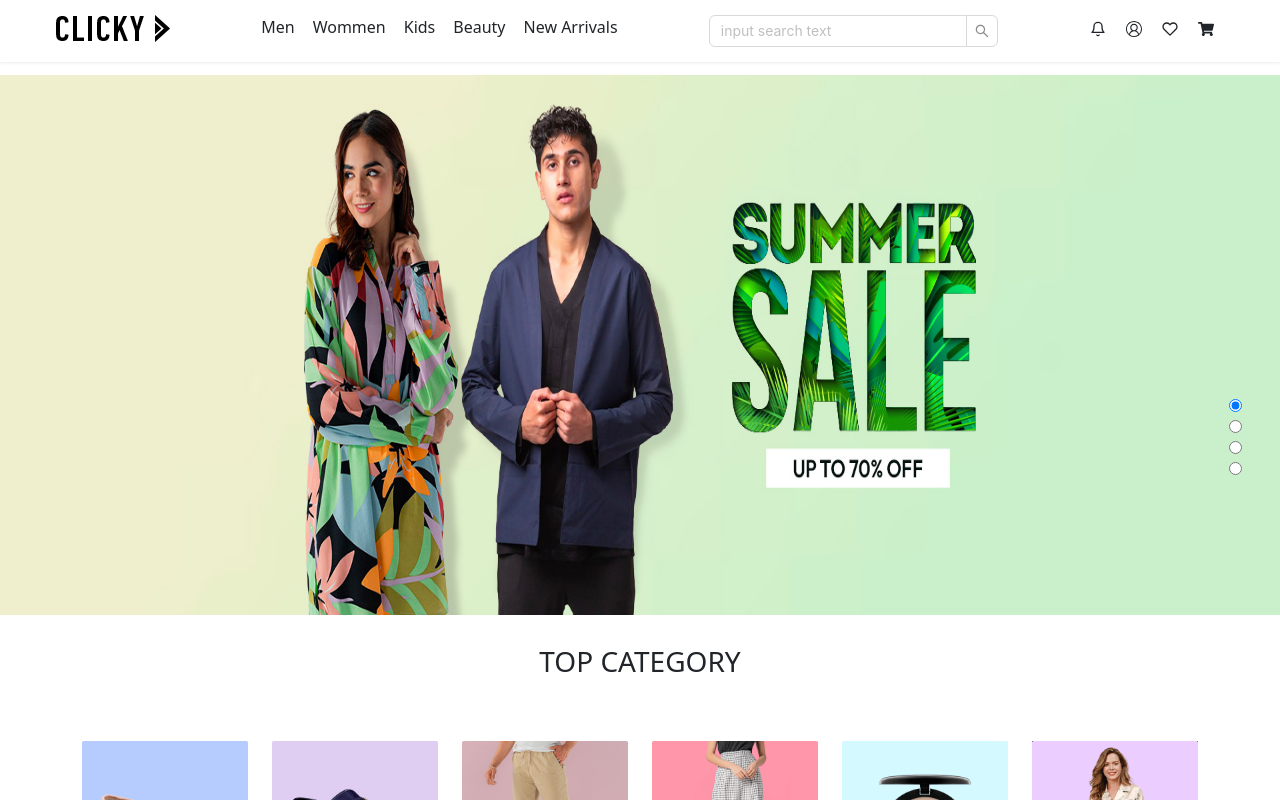
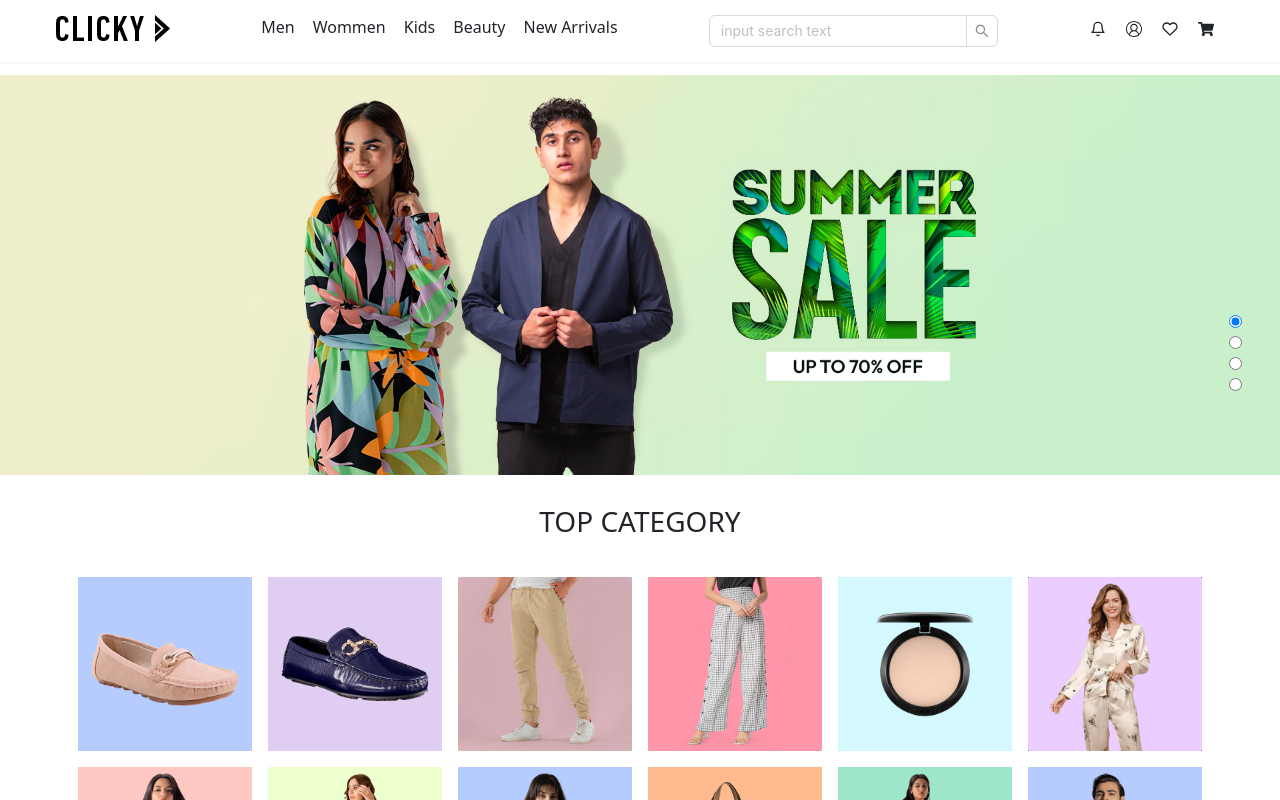
Before and after one commit to ahsanimran456/E-Commerce-Clicky, a React (Create React App) app: page / in a window 1280 px wide. Shown: the top 800 px of the page. Built offline with nearby package versions, Linux system fonts and the light colour scheme.

Commit message:
updating add to cart functionality

```diff
--- a/src/App.css
+++ b/src/App.css
@@ -110,7 +110,6 @@ li {
 .banner-container {
   width: 100%;
   min-height: 400px;
-  height: 540px;
 }
 
 .banner-container img {
@@ -165,7 +164,7 @@ li {
 }
 
 .slider-card:hover {
-  box-shadow: 0px 12px 28px 0px rgba(140, 149, 159, 0.3);
+  box-shadow: 0px 12px 28px 0px rgb(235 240 246 / 30%);
 
 }
 
@@ -237,6 +236,54 @@ li {
   margin-right: 6px !important;
 }
 
+.flip-card {
+  background-color: transparent;
+  /* width: 300px; */
+  height: 174px;
+  perspective: 1000px;
+  /* Remove this if you don't want the 3D effect */
+}
+
+
+
+/* This container is needed to position the front and back side */
+.flip-card-inner {
+  position: relative;
+  width: 100%;
+  height: 100%;
+  text-align: center;
+  transition: transform 0.8s;
+  transform-style: preserve-3d;
+}
+
+/* Do an horizontal flip when you move the mouse over the flip box container */
+.flip-card:hover .flip-card-inner {
+  transform: rotateY(180deg);
+}
+
+/* Position the front and back side */
+.flip-card-front,
+.flip-card-back {
+  position: absolute;
+  width: 100%;
+  height: 100%;
+  -webkit-backface-visibility: hidden;
+  /* Safari */
+  backface-visibility: hidden;
+}
+
+/* Style the front side (fallback if image is missing) */
+.flip-card-front {
+  background-color: #bbb;
+  color: black;
+}
+
+/* Style the back side */
+.flip-card-back {
+  background-color: #fafafa;
+  color: #170303;
+  transform: rotateY(180deg);
+}
 
 
 .parcent {
--- a/src/Components/Banner.jsx
+++ b/src/Components/Banner.jsx
@@ -50,7 +50,7 @@ function Banner() {
 
                 <div className="banner-container">
                     <img
-                        src={require('../Assests/garments men & women.jpg')}
+                        src={require('../Assests/webbanner2.jpg')}
                         alt=""
                     />
                     {/* <div className="banner-text">
--- a/src/Components/Categories.jsx
+++ b/src/Components/Categories.jsx
@@ -17,9 +17,29 @@ import img16 from "../Assests/10.Lawn (1).gif";
 import img17 from "../Assests/11.Womens-Sneakers.gif";
 import img18 from "../Assests/12.Sports-Shoes.gif";
 import AppSlider from "./Slider";
+import { AiOutlineShoppingCart } from "react-icons/ai";
+import { GoHeart } from "react-icons/go";
+import SideDrawer from "./Sider_drawer";
+import { useState, useEffect } from "react";
+function Categories() {
+    const [open, setOpen] = useState(false);
+    const [SelectedItems, setSelectedItems] = useState([]);
+    const showDrawer = (item) => {
+        const filteredItems = SelectedItems.some(existingItem => existingItem.id === item.id)
+        console.log('====================================');
+        console.log(filteredItems);
+        console.log('====================================');
+        if (!filteredItems) {
+            setOpen(true);
+            setSelectedItems(prevSelectedItems => [...prevSelectedItems, item]);
+        }
+    };
 
-function Categories() {
-
+    // useEffect(() => {
+    //     if (SelectedItems) {
+    //         console.log(SelectedItems);
+    //     }
+    // }, [SelectedItems]);
     const imgdata = [
         {
             id: 1,
@@ -117,22 +137,36 @@ function Categories() {
     return (
         <div className="container">
             <div className="cat-header">
-                <h3>
+                <h3 className="m-0">
                     TOP CATEGORY
                 </h3>
+            </div>
 
-
-            </div>
             <div className="row mb-4">
                 {imgdata && imgdata.map((items, index) => {
                     return (
-                        <div className="col-md-2 col-sm-3 mt-4" key={index}>
-                            <img className="img-fluid" src={items.imgurl} alt={items.description} />
-                            <div className="text-center mt-2"><b>{items.description}</b></div>
-                        </div>
+                        <>
+                            <div className="col-md-2 col-sm-3 p-2 " key={items.id}>
+                                <div className="flip-card">
+                                    <div class="flip-card-inner">
+                                        <div className="flip-card-front">
+                                            <img className="img-fluid" src={items.imgurl} alt={items.description} />
+                                        </div>
+                                        <div className="flip-card-back d-flex justify-content-center flex-column ">
+                                            <div className="text-center "><b>{items.description}</b></div>
+                                            <div className="text-center "><b><p>RS 5000</p></b></div>
+                                            <div className="d-flex justify-content-center gap-1  text-center">
+                                                <div className="text-center"><b><AiOutlineShoppingCart onClick={() => showDrawer(items)} size={20} style={{ cursor: "pointer" }} /></b></div>
+                                                <div className="text-center "><b><p><GoHeart size={20} style={{ cursor: "pointer" }} /></p></b></div>
+                                            </div>
+                                        </div>
+                                    </div>
+                                </div>
+                            </div>
+                        </>
                     )
                 })}
-            </div>
+            </div >
             <div className="exclusive-for-you">
                 <div className="cat-header">
                     <h3>
@@ -164,6 +198,11 @@ function Categories() {
                 </div>
                 <AppSlider />
             </div>
+            {open && <SideDrawer
+                close={setOpen}
+                Open={open}
+                selectedItems={SelectedItems}
+            />}
         </div>
     );
 }
--- /dev/null
+++ b/src/Components/Sider_drawer.jsx
@@ -0,0 +1,27 @@
+import { Drawer } from "antd";
+
+function SideDrawer({ close, Open, selectedItems }) {
+    const onClose = () => {
+        close(false);
+    };
+    return (
+        <Drawer title="Basic Drawer" placement="right" onClose={onClose} open={Open}>
+            <div className="row justify-content-center align-center">
+                {selectedItems && selectedItems.map((items, index) => {
+                    return (
+                        <>
+                            <div className="col-md-2 mb-2 ">
+                                <img className="img-fluid rounded " src={items.imgurl} alt="" />
+                            </div>
+                            <div className="col-md-10 mb-2" style={{ display: "flex", alignItems: "center" }}>
+                                <p className="m-0">{items.description}</p>
+                            </div>
+                        </>
+                    )
+                })}
+            </div>
+        </Drawer>
+    );
+}
+
+export default SideDrawer;
--- a/src/Components/Slider.jsx
+++ b/src/Components/Slider.jsx
@@ -16,7 +16,6 @@ function AppSlider() {
     }
     function SamplePrevArrow(props) {
         const { className, style, onClick } = props;
-        console.log(props);
         return (
             <div
                 className={className}
```
Also changed, not shown: src/Assests/webbanner2.jpg (added).
